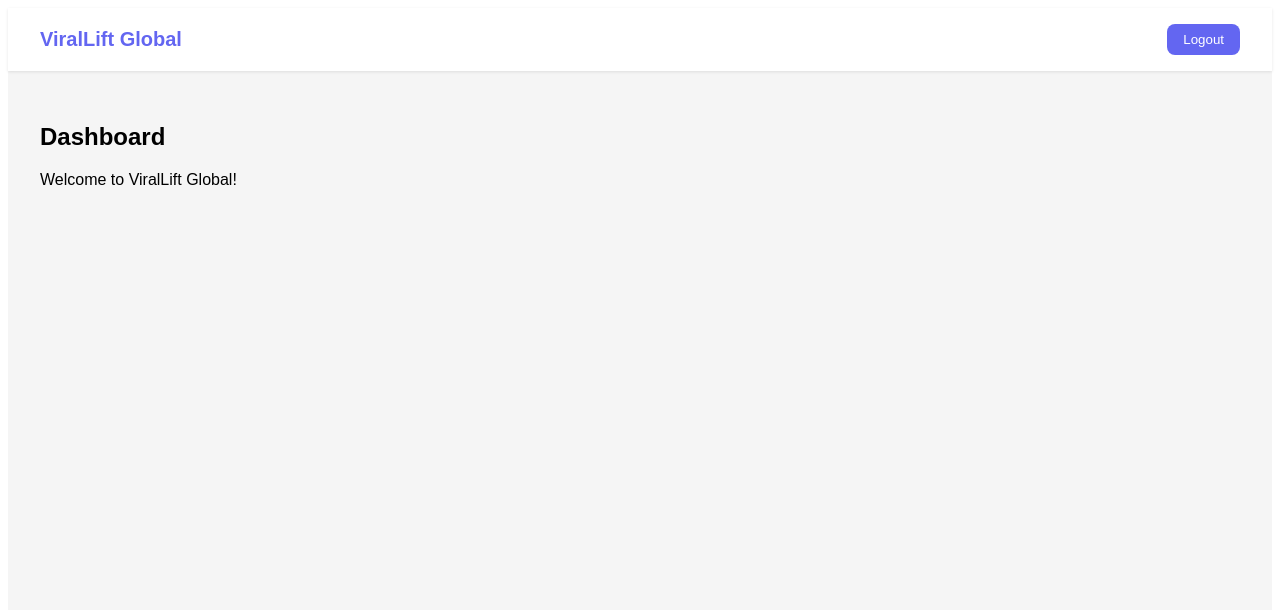
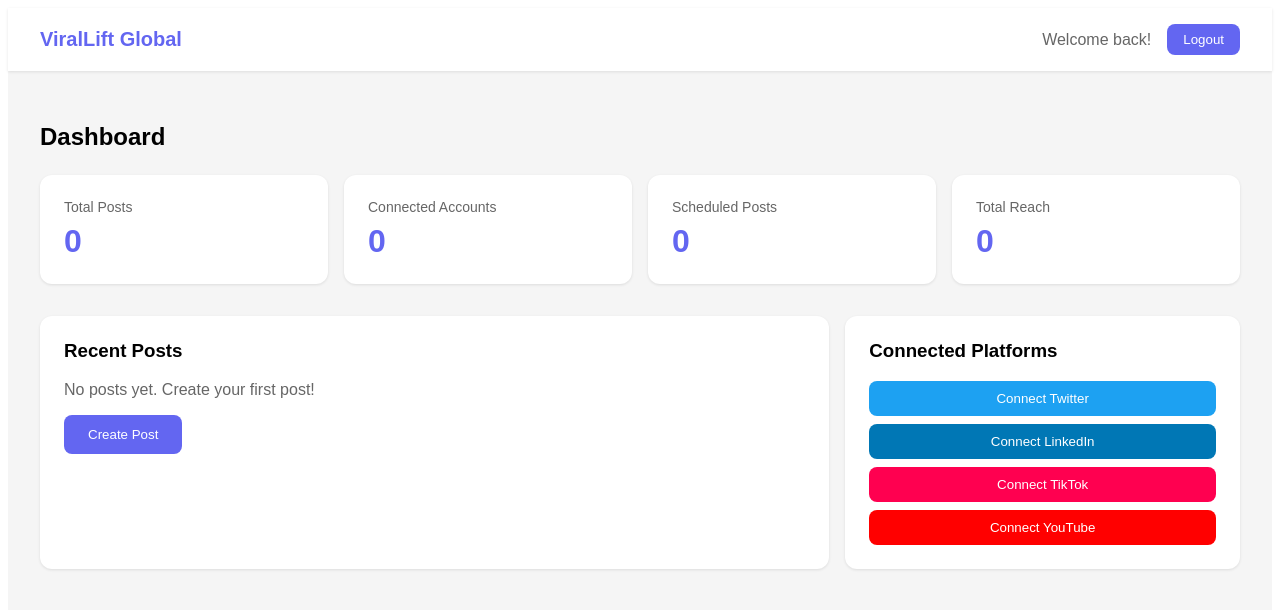
Before and after one commit to JayWay50/API, a Next.js app: page /dashboard in a window 1280 px wide. Shown: the top 610 px of the page. Built offline with nearby package versions, Linux system fonts and the light colour scheme.

Commit message:
Upgrade dashboard with stats and platforms

```diff
--- a/app/dashboard/page.jsx
+++ b/app/dashboard/page.jsx
@@ -4,11 +4,47 @@ export default function Dashboard() {
     <div style={{fontFamily:"sans-serif",minHeight:"100vh",background:"#f5f5f5"}}>
       <nav style={{background:"white",padding:"16px 32px",display:"flex",justifyContent:"space-between",alignItems:"center",boxShadow:"0 1px 3px rgba(0,0,0,0.1)"}}>
         <h1 style={{margin:0,fontSize:"20px",color:"#6366f1"}}>ViralLift Global</h1>
-        <button style={{padding:"8px 16px",background:"#6366f1",color:"white",border:"none",borderRadius:"8px",cursor:"pointer"}}>Logout</button>
+        <div style={{display:"flex",gap:"16px",alignItems:"center"}}>
+          <span style={{color:"#666"}}>Welcome back!</span>
+          <button style={{padding:"8px 16px",background:"#6366f1",color:"white",border:"none",borderRadius:"8px",cursor:"pointer"}}>Logout</button>
+        </div>
       </nav>
       <main style={{padding:"32px",maxWidth:"1200px",margin:"0 auto"}}>
-        <h2>Dashboard</h2>
-        <p>Welcome to ViralLift Global!</p>
+        <h2 style={{marginBottom:"24px"}}>Dashboard</h2>
+        <div style={{display:"grid",gridTemplateColumns:"repeat(4,1fr)",gap:"16px",marginBottom:"32px"}}>
+          <div style={{background:"white",padding:"24px",borderRadius:"12px",boxShadow:"0 1px 3px rgba(0,0,0,0.1)"}}>
+            <p style={{color:"#666",margin:"0 0 8px",fontSize:"14px"}}>Total Posts</p>
+            <h3 style={{margin:0,fontSize:"32px",color:"#6366f1"}}>0</h3>
+          </div>
+          <div style={{background:"white",padding:"24px",borderRadius:"12px",boxShadow:"0 1px 3px rgba(0,0,0,0.1)"}}>
+            <p style={{color:"#666",margin:"0 0 8px",fontSize:"14px"}}>Connected Accounts</p>
+            <h3 style={{margin:0,fontSize:"32px",color:"#6366f1"}}>0</h3>
+          </div>
+          <div style={{background:"white",padding:"24px",borderRadius:"12px",boxShadow:"0 1px 3px rgba(0,0,0,0.1)"}}>
+            <p style={{color:"#666",margin:"0 0 8px",fontSize:"14px"}}>Scheduled Posts</p>
+            <h3 style={{margin:0,fontSize:"32px",color:"#6366f1"}}>0</h3>
+          </div>
+          <div style={{background:"white",padding:"24px",borderRadius:"12px",boxShadow:"0 1px 3px rgba(0,0,0,0.1)"}}>
+            <p style={{color:"#666",margin:"0 0 8px",fontSize:"14px"}}>Total Reach</p>
+            <h3 style={{margin:0,fontSize:"32px",color:"#6366f1"}}>0</h3>
+          </div>
+        </div>
+        <div style={{display:"grid",gridTemplateColumns:"2fr 1fr",gap:"16px"}}>
+          <div style={{background:"white",padding:"24px",borderRadius:"12px",boxShadow:"0 1px 3px rgba(0,0,0,0.1)"}}>
+            <h3 style={{marginTop:0}}>Recent Posts</h3>
+            <p style={{color:"#666"}}>No posts yet. Create your first post!</p>
+            <button style={{padding:"12px 24px",background:"#6366f1",color:"white",border:"none",borderRadius:"8px",cursor:"pointer"}}>Create Post</button>
+          </div>
+          <div style={{background:"white",padding:"24px",borderRadius:"12px",boxShadow:"0 1px 3px rgba(0,0,0,0.1)"}}>
+            <h3 style={{marginTop:0}}>Connected Platforms</h3>
+            <div style={{display:"flex",flexDirection:"column",gap:"8px"}}>
+              <button style={{padding:"10px",background:"#1da1f2",color:"white",border:"none",borderRadius:"8px",cursor:"pointer"}}>Connect Twitter</button>
+              <button style={{padding:"10px",background:"#0077b5",color:"white",border:"none",borderRadius:"8px",cursor:"pointer"}}>Connect LinkedIn</button>
+              <button style={{padding:"10px",background:"#ff0050",color:"white",border:"none",borderRadius:"8px",cursor:"pointer"}}>Connect TikTok</button>
+              <button style={{padding:"10px",background:"#ff0000",color:"white",border:"none",borderRadius:"8px",cursor:"pointer"}}>Connect YouTube</button>
+            </div>
+          </div>
+        </div>
       </main>
     </div>
   )
```
